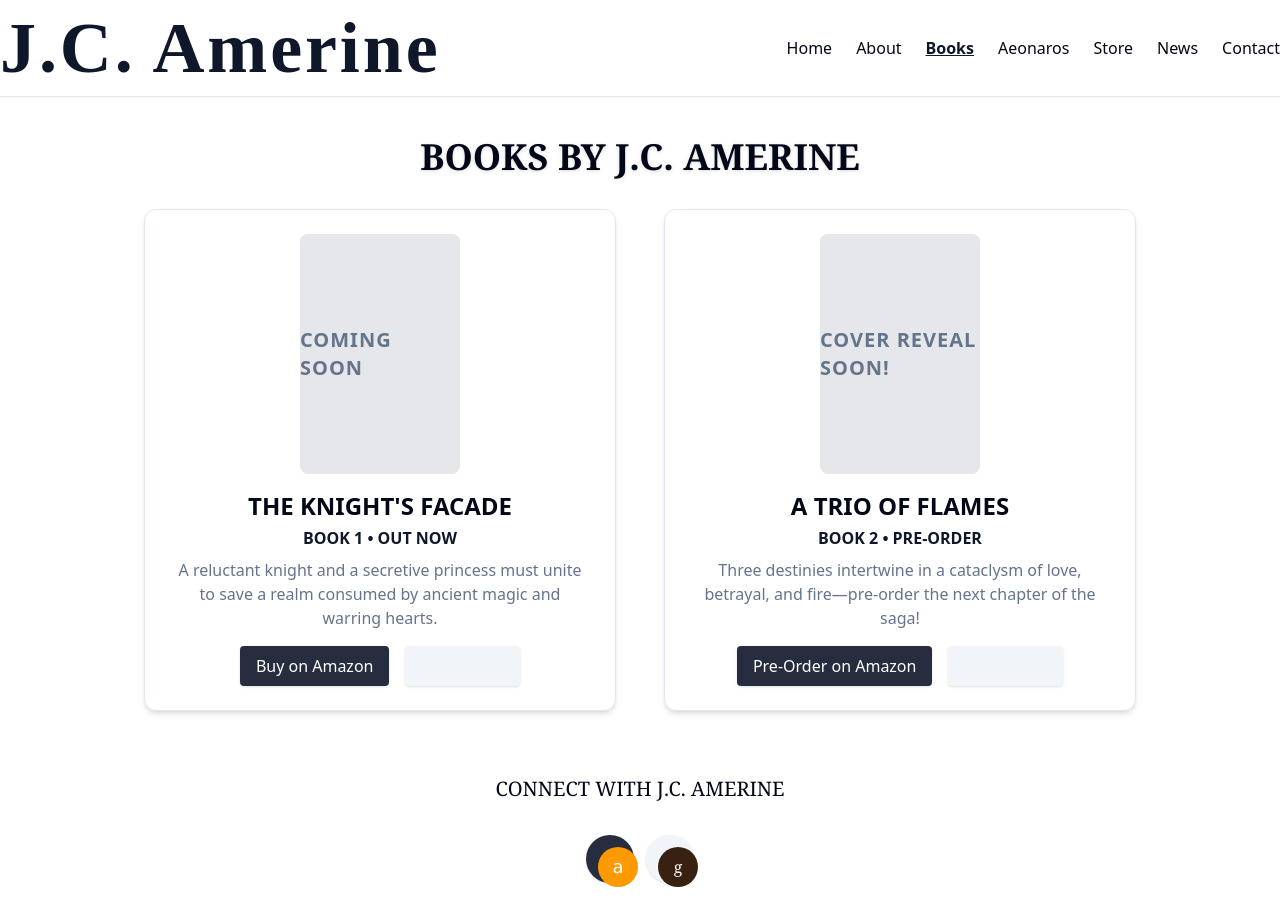
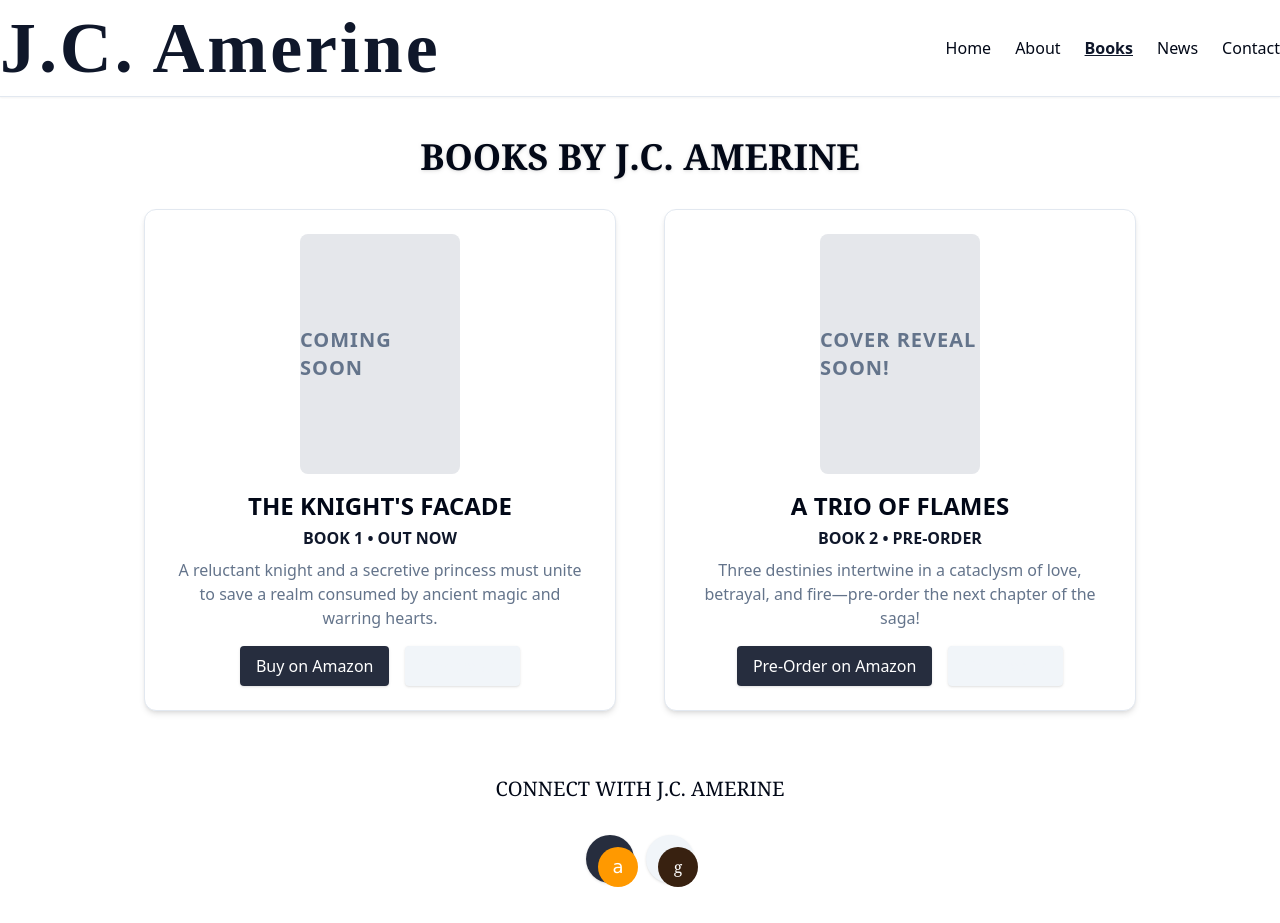
Before and after one commit to jcamerine/page-builder-ai-oracle, a React (Vite) app: page /books in a window 1280 px wide. Built offline with nearby package versions, Linux system fonts and the light colour scheme.

Commit message:
Remove Aeonaros and Store headings and links
Removed the main headings and navigation links for the "Aeonaros" and "Store" pages.

```diff
--- a/src/App.tsx
+++ b/src/App.tsx
@@ -1,4 +1,3 @@
-
 import { Toaster } from "@/components/ui/toaster";
 import { Toaster as Sonner } from "@/components/ui/sonner";
 import { TooltipProvider } from "@/components/ui/tooltip";
@@ -10,8 +9,6 @@ import Home from "@/pages/Home";
 import NewsletterSignupPage from "@/pages/NewsletterSignupPage";
 import About from "@/pages/About";
 import Books from "@/pages/Books";
-import Aeonaros from "@/pages/Aeonaros";
-import Store from "@/pages/Store";
 import News from "@/pages/News";
 import Contact from "@/pages/Contact";
 
@@ -28,8 +25,6 @@ const App = () => (
           <Route path="/newsletter" element={<NewsletterSignupPage />} />
           <Route path="/about" element={<About />} />
           <Route path="/books" element={<Books />} />
-          <Route path="/aeonaros" element={<Aeonaros />} />
-          <Route path="/store" element={<Store />} />
           <Route path="/news" element={<News />} />
           <Route path="/contact" element={<Contact />} />
           {/* ADD ALL CUSTOM ROUTES ABOVE THE CATCH-ALL "*" ROUTE */}
--- a/src/components/SiteHeader.tsx
+++ b/src/components/SiteHeader.tsx
@@ -5,8 +5,7 @@ const NAV_LINKS = [
   { label: "Home", path: "/" },
   { label: "About", path: "/about" },
   { label: "Books", path: "/books" },
-  { label: "Aeonaros", path: "/aeonaros" },
-  { label: "Store", path: "/store" },
+  // Removed Aeonaros and Store links
   { label: "News", path: "/news" },
   { label: "Contact", path: "/contact" },
 ];
--- a/src/pages/Aeonaros.tsx
+++ b/src/pages/Aeonaros.tsx
@@ -6,7 +6,6 @@ const Aeonaros = () => (
     <SiteHeader />
     <div className="flex flex-col items-center flex-1 py-10">
       <section className="max-w-3xl w-full mx-auto animate-fade-in px-6">
-        <h1 className="text-4xl font-serif font-bold mb-6 text-center uppercase">Aeonaros Saga</h1>
         <div className="bg-secondary p-6 rounded-xl shadow-inner text-base md:text-lg text-secondary-foreground text-center">
           <p>
             Venture into the mythical lands of Aeonaros—a world of warring kingdoms, ancient magic, and forbidden loves. Discover lore, maps, exclusive artwork, and behind-the-scenes peeks at the saga&apos;s creation.
--- a/src/pages/Store.tsx
+++ b/src/pages/Store.tsx
@@ -7,13 +7,13 @@ const products = [
   {
     title: "Signed Hardcover (Aeonaros #1)",
     price: "$28.00",
-    image: "", // Add image URL here later
+    image: "",
     description: "A signed hardcover edition of The Knight's Facade. Limited stock. Includes exclusive bookmark.",
   },
   {
     title: "Enamel Pin: Aeonaros Sigil",
     price: "$12.00",
-    image: "", // Add image URL here later
+    image: "",
     description: "Rep your favorite saga with a beautiful enamel pin—gold finish, double-posted back.",
   },
   {
@@ -28,12 +28,10 @@ const Store = () => (
   <main className="min-h-screen bg-background text-foreground flex flex-col">
     <SiteHeader />
     <div className="flex flex-col items-center flex-1 py-10 px-4">
-      <h1 className="text-4xl font-serif font-bold mb-8 drop-shadow text-center uppercase">Store</h1>
       <div className="grid gap-10 grid-cols-1 md:grid-cols-2 lg:grid-cols-3 w-full max-w-6xl animate-fade-in">
         {products.map((item, idx) => (
           <Card key={item.title} className="flex flex-col h-full shadow-md border hover:shadow-lg transition-shadow duration-200">
             {item.image ? (
-              // Item image placeholder
               <img
                 src={item.image}
                 alt={item.title}
```
